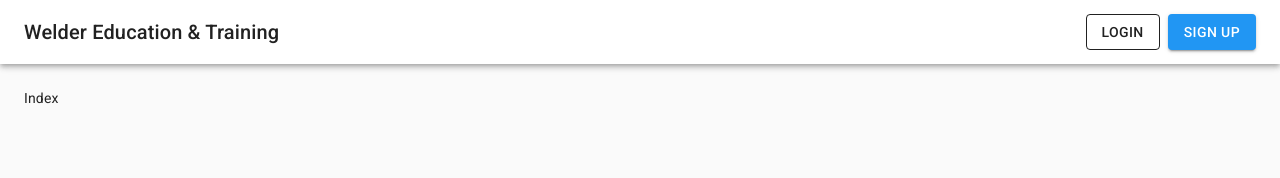
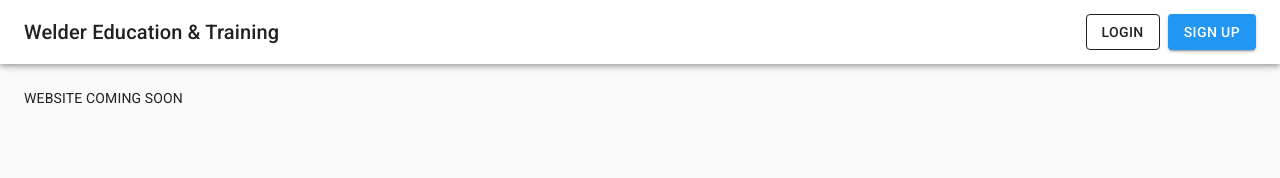
Before and after one commit to leelandmiller/welder-edu-app, a Next.js app: page / in a window 1280 px wide. Shown: the top 178 px of the page. Built offline with nearby package versions, Linux system fonts and the light colour scheme.

Commit message:
coming soon messages

```diff
--- a/pages/index.js
+++ b/pages/index.js
@@ -7,7 +7,7 @@ const Index = () => (
       <title>Online Welding Courses - Anywhere, Anytime | Welder Education & Training</title>
     </Head>
     <Container className="index">
-      Index
+      WEBSITE COMING SOON
     </Container>
   </>
 )
--- a/src/components/AuthDialog.js
+++ b/src/components/AuthDialog.js
@@ -63,8 +63,7 @@ function AuthDialog(props) {
         </DialogTitle>
         <DialogContent>
           <DialogContentText id="alert-dialog-slide-description">
-            Let Google help apps determine location. This means sending anonymous location data to
-            Google, even when no apps are running.
+            WELDER EDUCATION WEBSITE COMING SOON!!
           </DialogContentText>
         </DialogContent>
       </Dialog>
```
